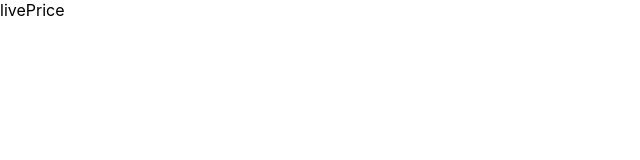
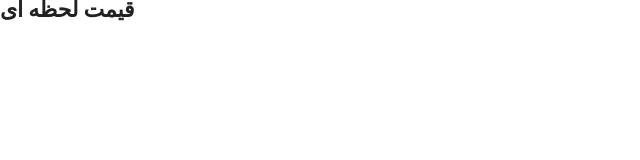
Before and after one commit to hsnards/live-price, a Next.js app: page / in a window 1280 px wide. Shown: the top 160 px of the page, without its empty margins (0-640 px from the left). Built offline with nearby package versions, Linux system fonts and the light colour scheme.

Commit message:
change structure

```diff
--- a/components/live-price/feature/TitleBar.jsx
+++ b/components/live-price/features/TitleBar.jsx
@@ -4,9 +4,7 @@ const TitleBar = () => {
     return (
         <Box>
             <Typography variant="h2" color="#212121" fontWeight={"700"} fontSize={"22px"} lineHeight={"20px"}>قیمت لحظه ای</Typography>
-            <Box>
 
-            </Box>
         </Box>
     );
 }
--- a/components/live-price/index.jsx
+++ b/components/live-price/index.jsx
@@ -1,6 +1,10 @@
+import TitleBar from "./features/TitleBar";
+
 const LivePrice = () => {
     return (
-        <>livePrice</>)
+        <>
+            <TitleBar />
+        </>)
         ;
 }
 
```
